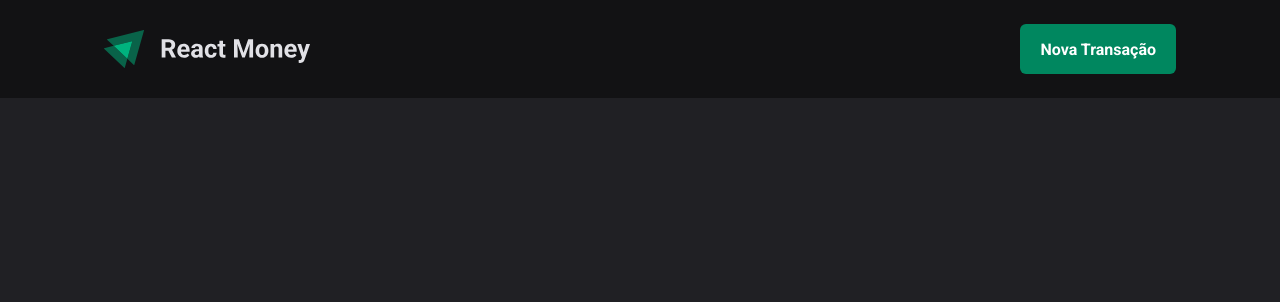
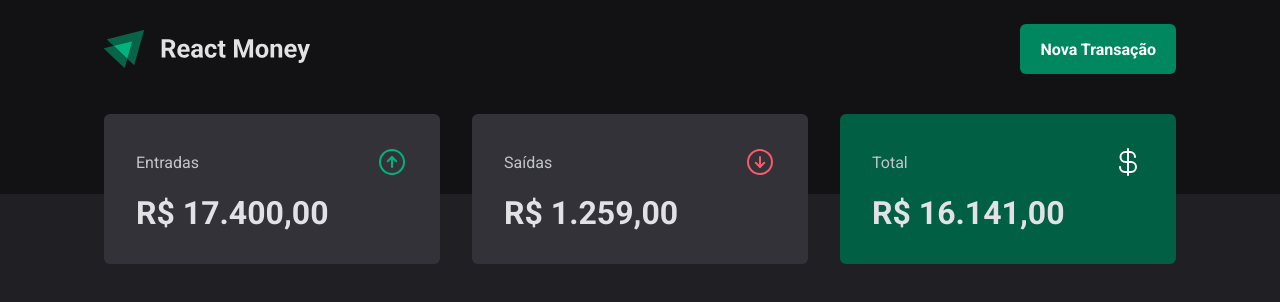
Before and after one commit to rramires/react_money, a React (Vite) app: page / in a window 1280 px wide. Shown: the top 302 px of the page. Built offline with nearby package versions, Linux system fonts and the light colour scheme.

Commit message:
Adding Summary.

```diff
--- a/package.json
+++ b/package.json
@@ -13,6 +13,7 @@
   },
   "dependencies": {
     "@types/styled-components": "^5.1.34",
+    "phosphor-react": "^1.4.1",
     "react": "^19.1.1",
     "react-dom": "^19.1.1",
     "styled-components": "^6.1.19"
--- a/src/components/Header/styles.ts
+++ b/src/components/Header/styles.ts
@@ -3,7 +3,7 @@
 export const HeaderContainer = styled.header`
 	background-color: ${(props) => props.theme['gray-900']};
 
-	padding: 1.5rem 0;
+	padding: 1.5rem 0 7.5rem;
 `
 
 export const HeaderContent = styled.div`
--- /dev/null
+++ b/src/components/Summary/index.tsx
@@ -0,0 +1,33 @@
+import { ArrowCircleDown, ArrowCircleUp, CurrencyDollar } from 'phosphor-react'
+import { SummaryCard, SummaryContainer } from './styles'
+import { useTheme } from 'styled-components'
+
+export function Summary() {
+	const theme = useTheme()
+
+	return (
+		<SummaryContainer>
+			<SummaryCard>
+				<header>
+					<span>Entradas</span>
+					<ArrowCircleUp size={32} color={theme['green-300']} />
+				</header>
+				<strong>R$ 17.400,00</strong>
+			</SummaryCard>
+			<SummaryCard>
+				<header>
+					<span>Saídas</span>
+					<ArrowCircleDown size={32} color={theme['red-300']} />
+				</header>
+				<strong>R$ 1.259,00</strong>
+			</SummaryCard>
+			<SummaryCard variant='green'>
+				<header>
+					<span>Total</span>
+					<CurrencyDollar size={32} color={theme['white']} />
+				</header>
+				<strong>R$ 16.141,00</strong>
+			</SummaryCard>
+		</SummaryContainer>
+	)
+}
--- /dev/null
+++ b/src/components/Summary/styles.ts
@@ -0,0 +1,44 @@
+import styled, { css } from 'styled-components'
+
+export const SummaryContainer = styled.section`
+	width: 100%;
+	max-width: 70rem;
+	margin: 0 auto;
+	padding: 0 1.5rem;
+
+	margin-top: -5rem;
+
+	display: grid;
+	grid-template-columns: repeat(3, 1fr);
+	gap: 2rem;
+`
+
+interface SummaryCardProps {
+	variant?: 'green'
+}
+
+export const SummaryCard = styled.div<SummaryCardProps>`
+	padding: 2rem;
+	border-radius: 6px;
+
+	background: ${(props) => props.theme['gray-600']};
+	${(props) =>
+		props.variant === 'green' &&
+		css`
+			background: ${props.theme['green-700']};
+		`}
+
+	& header {
+		display: flex;
+		align-items: center;
+		justify-content: space-between;
+		color: ${(props) => props.theme['gray-300']};
+	}
+
+	& strong {
+		display: block;
+		margin-top: 1rem;
+
+		font-size: 2rem;
+	}
+`
--- a/src/pages/Transactions/index.tsx
+++ b/src/pages/Transactions/index.tsx
@@ -1,9 +1,11 @@
 import { Header } from '../../components/Header'
+import { Summary } from '../../components/Summary'
 
 export function Transactions() {
 	return (
 		<div>
 			<Header />
+			<Summary />
 		</div>
 	)
 }
```
Also changed, not shown: 1 other file (tests, documents, lock files or other folders).
